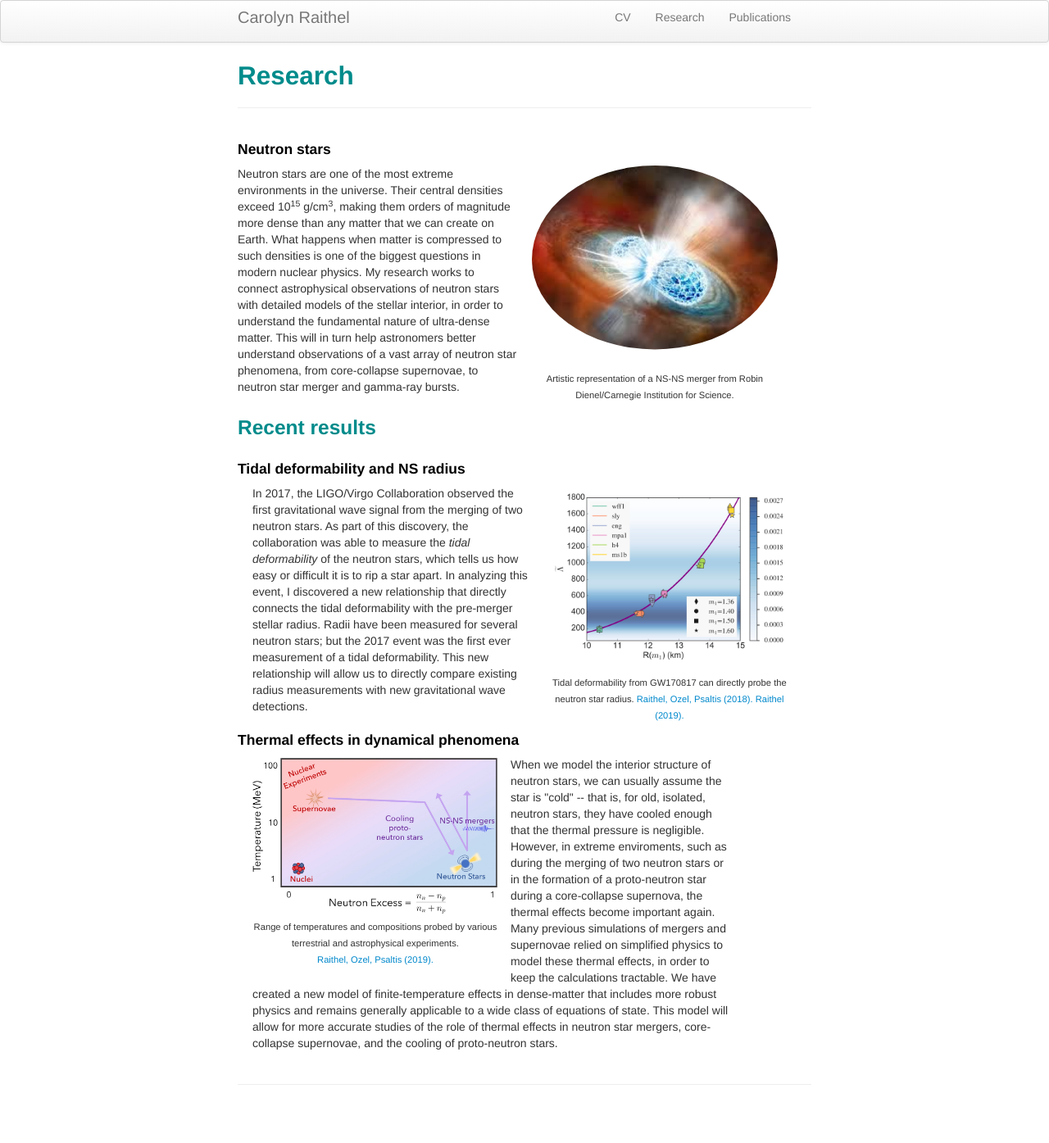
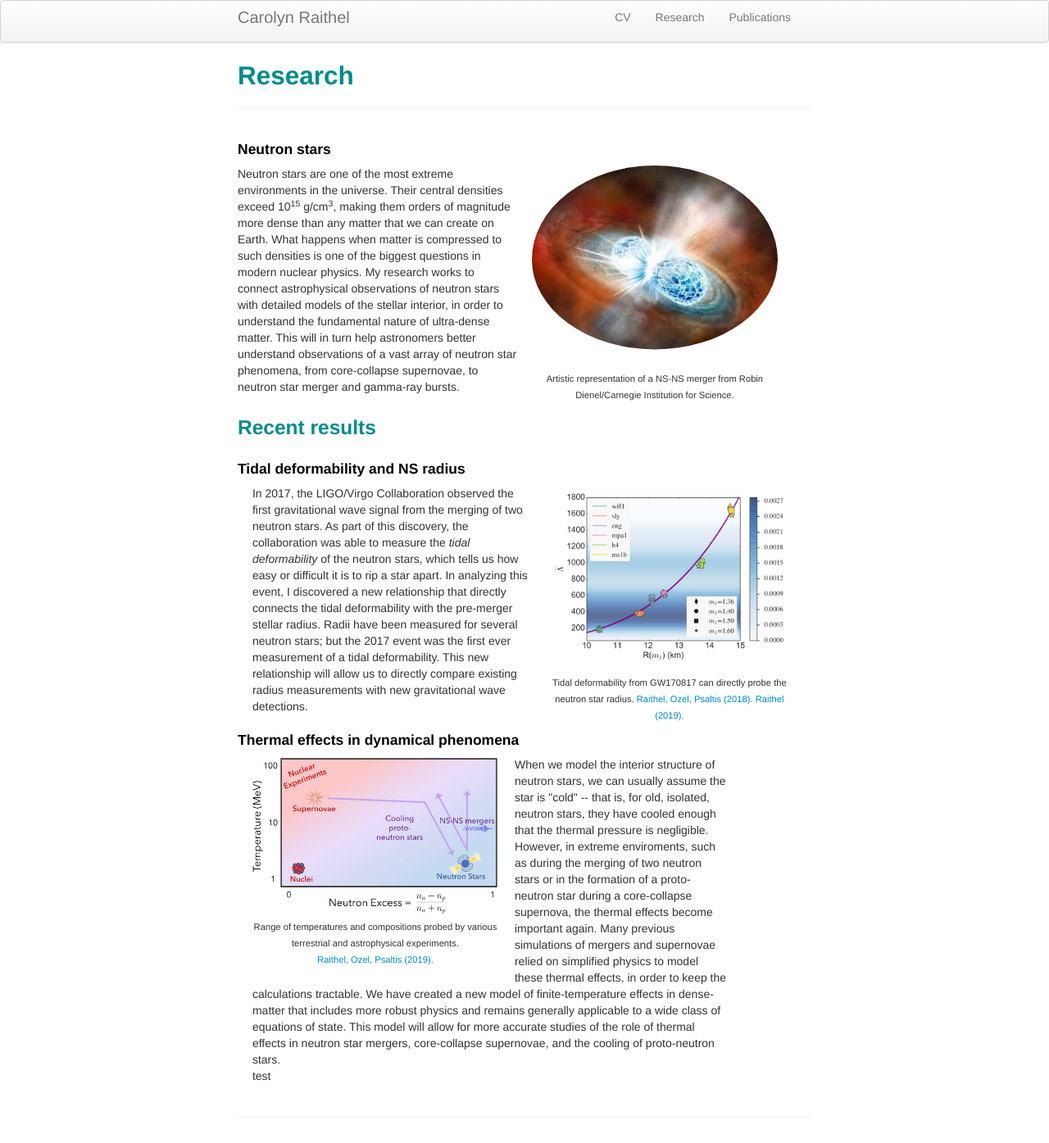
Before and after one commit to craithel/craithel.github.io, a Jekyll site: the page built from pages/research.md, in a window 1280 px wide. Shown: the whole page at 82% size. Built offline with Jekyll 4.4.1, drawn with Linux system fonts in a browser that asks for light colours; before the commit the page ends 1355 px from its top, so only the background shows below that.

Commit message:
updated figs

```diff
--- a/pages/research.md
+++ b/pages/research.md
@@ -77,7 +77,7 @@ description: My research
 <div class="row-fluid">
  <h4><a name="Thermal effects"></a>Thermal effects in dynamical phenomena</h4>
  <div class="span10">
-   <div style="width:300px; font-size:80%; text-align:center; float:left; margin-right:15px; margin-bottom:15px">
+   <div style="width:300px; font-size:80%; text-align:center; float:left; margin-right:20px; margin-bottom:5px">
    <img src="../assets/schematic_T_Yp.jpg"
 	  style="padding-bottom:0.5em;"/>
    Range of temperatures and compositions probed by various terrestrial and astrophysical experiments. <br>
@@ -93,6 +93,8 @@ description: My research
 	We have created a new model of finite-temperature effects in dense-matter that includes more robust physics and
 	remains generally applicable to a wide class of equations of state. This model will allow for more accurate studies of
 	the role of thermal effects in neutron star mergers, core-collapse supernovae, and the cooling of proto-neutron stars.
+	<br>
+	test
    </p>
  </div>
 </div>
```
